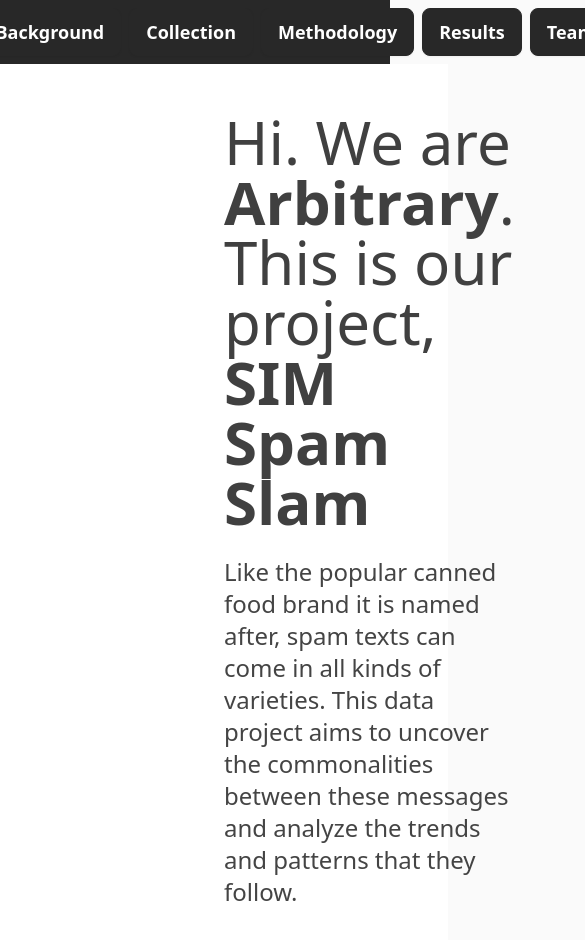
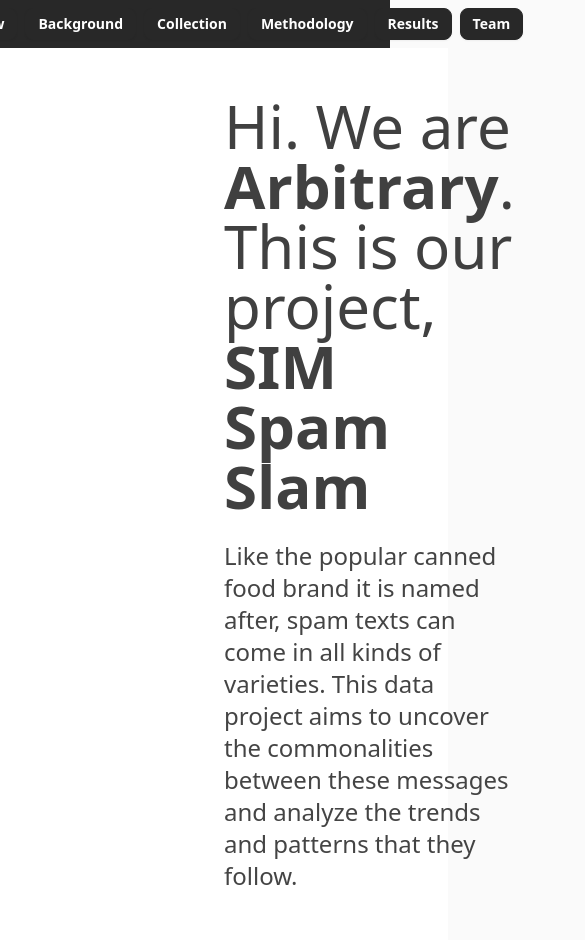
Before and after one commit to KindaExists/CS132-Arbitrary, a SvelteKit app: page / in a window 390 px wide. Shown: the top 940 px of the page, 585 px wide, since content can reach past the window. Built offline with nearby package versions, Linux system fonts and the light colour scheme.

Commit message:
refactor(navbar): add `NavButton` component for navbar

```diff
--- /dev/null
+++ b/src/lib/components/NavButton.svelte
@@ -0,0 +1,7 @@
+<script lang="ts">
+    export let href: string;
+</script>
+
+<a href={href} class="btn btn-sm lg:btn-md btn-primary hover:bg-neutral-700 lg:text-lg">
+    <slot />
+</a>
--- a/src/routes/+layout.svelte
+++ b/src/routes/+layout.svelte
@@ -1,15 +1,16 @@
 <script>
+    import NavButton from '$lib/components/NavButton.svelte';
     import '../app.css';
 </script>
 
-<nav class="navbar bg-primary justify-center gap-2 sticky top-0">
-    <a href="#top" class="btn btn-primary hover:bg-neutral-700 text-lg">Top</a>
-    <a href="#top" class="btn btn-primary hover:bg-neutral-700 text-lg">Overview</a>
-    <a href="#top" class="btn btn-primary hover:bg-neutral-700 text-lg">Background</a>
-    <a href="#top" class="btn btn-primary hover:bg-neutral-700 text-lg">Collection</a>
-    <a href="#top" class="btn btn-primary hover:bg-neutral-700 text-lg">Methodology</a>
-    <a href="#top" class="btn btn-primary hover:bg-neutral-700 text-lg">Results</a>
-    <a href="#top" class="btn btn-primary hover:bg-neutral-700 text-lg">Team</a>
+<nav class="navbar min-h-12 lg:min-h-16 bg-primary justify-center gap-2 sticky top-0">
+    <NavButton href="#top">Top</NavButton>
+    <NavButton href="#top">Overview</NavButton>
+    <NavButton href="#top">Background</NavButton>
+    <NavButton href="#top">Collection</NavButton>
+    <NavButton href="#top">Methodology</NavButton>
+    <NavButton href="#top">Results</NavButton>
+    <NavButton href="#top">Team</NavButton>
 </nav>
 
 <slot />
```
